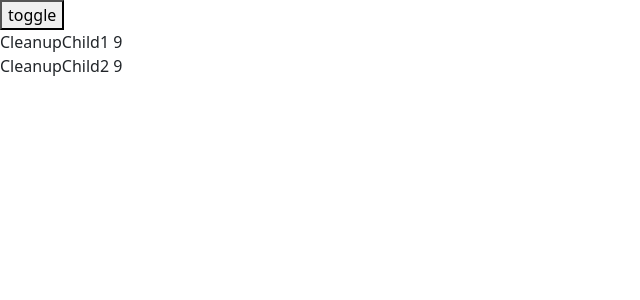
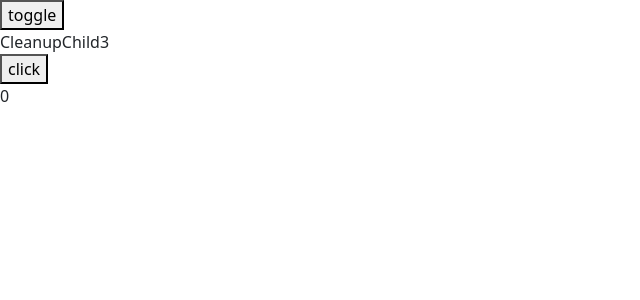
Before and after one commit to zx0938013408/TeamB_next, a Next.js app: page /cleanup in a window 1280 px wide. Both pictures are taken after a click on the button "toggle". Shown: the top 300 px of the page, without its empty margins (0-640 px from the left). Built offline with nearby package versions, Linux system fonts and the light colour scheme.

Commit message:
元件的生命週期

```diff
--- a/app/cleanup/page.js
+++ b/app/cleanup/page.js
@@ -2,6 +2,7 @@
 import React, { useState } from "react";
 import CleanupChild1 from "@/components/cleanup-child-1";
 import CleanupChild2 from "@/components/cleanup-child-2";
+import CleanupChild3 from "@/components/cleanup-child-3";
 
 export default function CleanUpPage() {
   const [showChild, setShowChild] = useState(false);
@@ -12,8 +13,11 @@ export default function CleanUpPage() {
       </div>
       {showChild ? (
         <>
+          {/*
           <CleanupChild1 />
           <CleanupChild2 />
+          */}
+          <CleanupChild3 />
         </>
       ) : null}
     </div>
--- /dev/null
+++ b/components/cleanup-child-3.js
@@ -0,0 +1,31 @@
+import React, { useEffect, useRef, useState } from "react";
+
+export default function CleanupChild3() {
+  const [count, setCount] = useState(0);
+
+  useEffect(() => {
+    console.log("CleanupChild3 已掛載");
+    return () => {
+      console.log("CleanupChild3 將要缷載");
+    };
+  }, []);
+
+  useEffect(() => {
+    console.log("CleanupChild3 已更新");
+    return () => {
+      console.log("CleanupChild3 cleanup");
+    };
+  }, [count]);
+
+  return (
+    <>
+      <div>
+        CleanupChild3
+        <div>
+          <button onClick={() => setCount((prev) => prev + 1)}>click</button>
+        </div>
+        <div>{count}</div>
+      </div>
+    </>
+  );
+}
```
